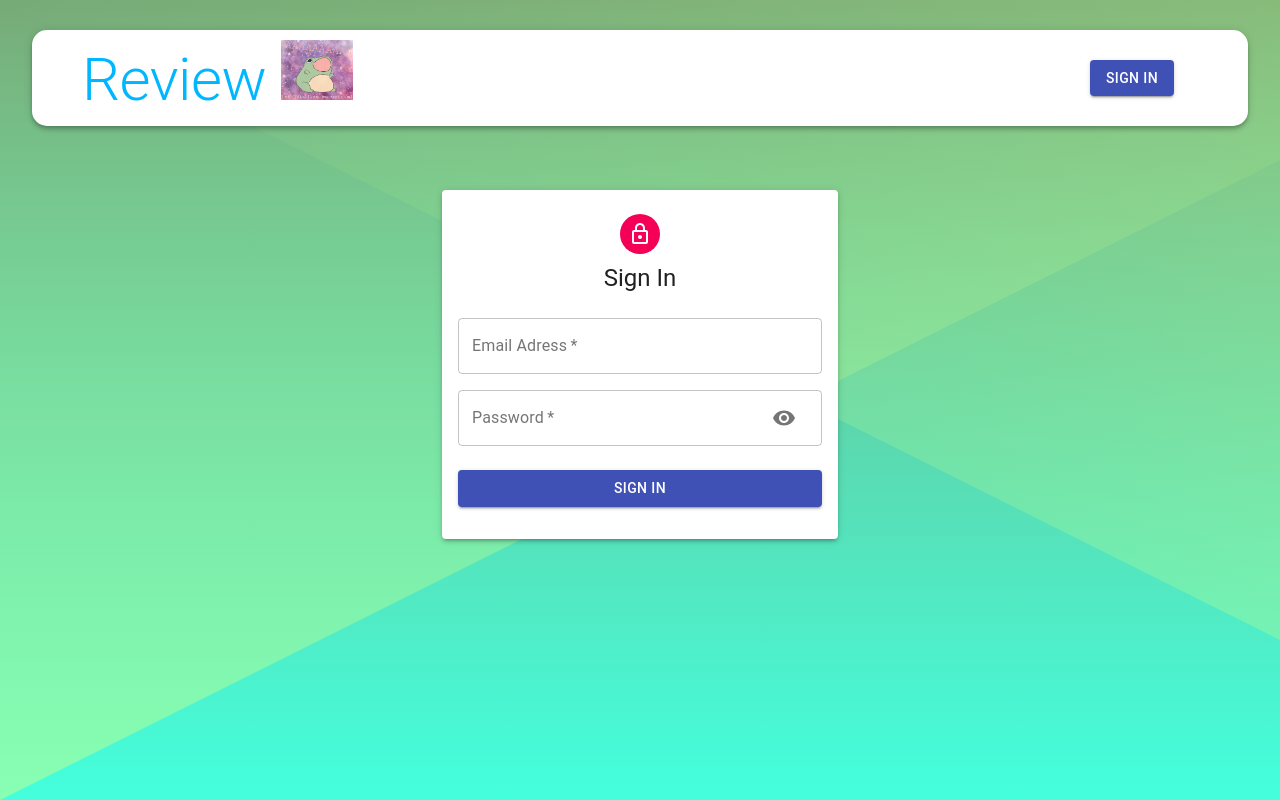
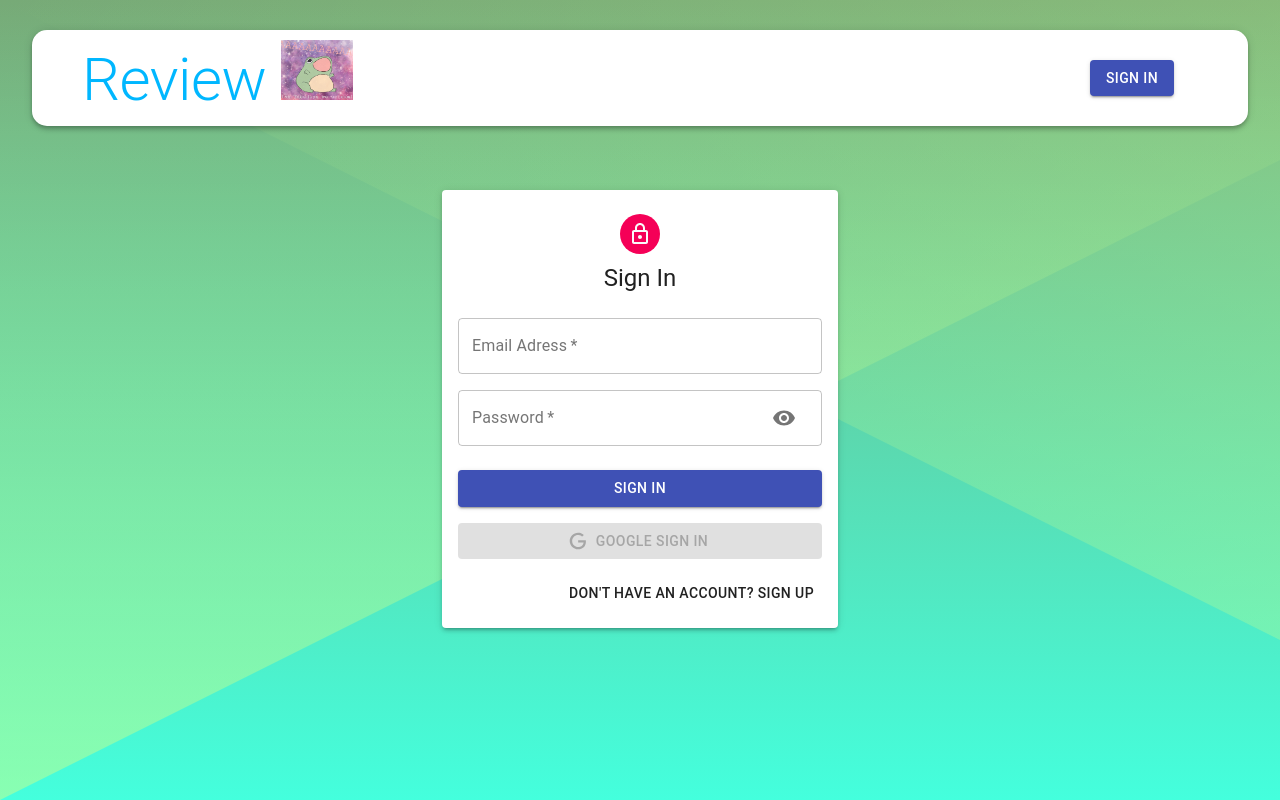
Before and after one commit to g-vega-cl/HOLDR, a React (Create React App) app in the folder client/: page /auth in a window 1280 px wide. Built offline with nearby package versions, Linux system fonts and the light colour scheme.

Commit message:
Google auth works

```diff
--- a/client/src/components/Auth/Auth.tsx
+++ b/client/src/components/Auth/Auth.tsx
@@ -1,52 +1,143 @@
-import React, {useState} from "react";
-import {Avatar, Button,Container, Paper, Grid, Typography, TextField } from '@material-ui/core';
-import LockOutlinedIcon from '@material-ui/icons/LockOutlined';
-import useStyles from './styles';
-import Input from 'components/Auth/input';
+import React, { useState } from "react";
+import {
+  Avatar,
+  Button,
+  Container,
+  Paper,
+  Grid,
+  Typography,
+} from "@material-ui/core";
+import LockOutlinedIcon from "@material-ui/icons/LockOutlined";
+import useStyles from "./styles";
+import Input from "components/Auth/input";
+import { GoogleLogin } from "react-google-login";
+import Icon from './icon.js';
+import {useDispatch} from 'react-redux';
 
 const Auth = () => {
   const classes = useStyles();
   const [showPassword, setShowPassword] = useState(false);
-  const isSignUp = false;
-  const handleSubmit =() =>{
+  const [isSignUp, setIsIsignUp] = useState(false);
+  const dispatch = useDispatch();
 
+  const handleSubmit = () => {};
+  const handleChange = () => {};
+
+  const handleShowPassword = (showPass: boolean) => {
+    showPass ? setShowPassword(showPass) : setShowPassword(!showPassword);
+  };
+
+  const switchMode = () => {
+    setIsIsignUp(!isSignUp);
+    handleShowPassword(false);
+  };
+
+  const googleSuccess = async (res: any) =>{
+    console.log("goog success ", res)
+    const result = res?.profileObj;
+    const token = res?.tokenId;
+
+    try{
+      dispatch({type:'AUTH', data: {result,token}});
+    }catch(e){
+      console.log(e)
+    }
   }
 
-  const handleChange = () =>{
-
+  const googleFailure = (error:any) =>{
+    console.log("GOOGLE FAILURE", error)
   }
 
-  const handleShowPassword = () =>{
-    setShowPassword(!showPassword);
-  }
-
-  return(
+  return (
     <Container component="main" maxWidth="xs">
-      <Paper className={classes.paper} elevation = {3}>
+      <Paper className={classes.paper} elevation={3}>
         <Avatar className={classes.avatar}>
-          <LockOutlinedIcon/>
+          <LockOutlinedIcon />
         </Avatar>
-        <Typography variant="h5">{isSignUp ? 'Sign Up' : 'Sign In'}</Typography>
+        <Typography variant="h5">{isSignUp ? "Sign Up" : "Sign In"}</Typography>
         <form className={classes.form} onSubmit={handleSubmit}>
           <Grid container spacing={2}>
             {isSignUp && (
-                <>
-                  <Input name="firstName" label="First Name" handleChange={handleChange} autoFocus half/>
-                  <Input name="firstName" label="First Name" handleChange={handleChange} half/>
-                </>
-              )}
+              <>
+                <Input
+                  name="firstName"
+                  label="First Name"
+                  handleChange={handleChange}
+                  autoFocus
+                  half
+                />
+                <Input
+                  name="firstName"
+                  label="First Name"
+                  handleChange={handleChange}
+                  half
+                />
+              </>
+            )}
 
-          <Input name="email" label="Email Adress" handleChange={handleChange} type="email"/>
-          <Input name="password" label="Password" handleChange={handleChange} type={showPassword ? "text" : "password"} handleShowPassword={handleShowPassword}/>
-          {isSignUp && <Input name="confirmPassword" label = "repeat Password" handleChange={handleChange} type="password" />}
+            <Input
+              name="email"
+              label="Email Adress"
+              handleChange={handleChange}
+              type="email"
+            />
+            <Input
+              name="password"
+              label="Password"
+              handleChange={handleChange}
+              type={showPassword ? "text" : "password"}
+              handleShowPassword={handleShowPassword}
+            />
+            {isSignUp && (
+              <Input
+                name="confirmPassword"
+                label="repeat Password"
+                handleChange={handleChange}
+                type="password"
+              />
+            )}
           </Grid>
-          <Button type = "submit" fullWidth variant="contained" color="primary" className={classes.submit}>
-            {isSignUp ? 'Sign Up' : 'Sign In'}
+          <Button
+            type="submit"
+            fullWidth
+            variant="contained"
+            color="primary"
+            className={classes.submit}
+          >
+            {isSignUp ? "Sign Up" : "Sign In"}
           </Button>
+          <GoogleLogin
+            clientId="694141851748-g1k0fjoel6cc1q316edptlsvapdmbedt.apps.googleusercontent.com"
+            render={(renderProps) => (
+              <Button
+                className={classes.googleButton}
+                color="primary"
+                fullWidth
+                onClick={renderProps.onClick}
+                disabled={renderProps.disabled}
+                startIcon={<Icon />}
+                variant="contained"
+              >
+                Google Sign In
+              </Button>
+            )}
+            onSuccess={googleSuccess}
+            onFailure={googleFailure}
+            cookiePolicy="single_host_origin"
+          />
+          <Grid container justify="flex-end">
+            <Grid item>
+              <Button onClick={switchMode}>
+                {isSignUp
+                  ? "Already have an account? Sign In"
+                  : "Don't have an account? Sign Up"}
+              </Button>
+            </Grid>
+          </Grid>
         </form>
       </Paper>
     </Container>
-  )
+  );
 };
 
 export default Auth;
--- /dev/null
+++ b/client/src/components/Auth/icon.js
@@ -0,0 +1,12 @@
+import React from 'react';
+
+const icon = () => (
+    <svg style={{ width: '20px', height: '20px' }} viewBox="0 0 24 24">
+      <path
+        fill="currentColor"
+        d="M21.35,11.1H12.18V13.83H18.69C18.36,17.64 15.19,19.27 12.19,19.27C8.36,19.27 5,16.25 5,12C5,7.9 8.2,4.73 12.2,4.73C15.29,4.73 17.1,6.7 17.1,6.7L19,4.72C19,4.72 16.56,2 12.1,2C6.42,2 2.03,6.8 2.03,12C2.03,17.05 6.16,22 12.25,22C17.6,22 21.5,18.33 21.5,12.91C21.5,11.76 21.35,11.1 21.35,11.1V11.1Z"
+      />
+    </svg>
+  );
+
+export default icon;
--- a/client/src/components/Navbar/Navbar.tsx
+++ b/client/src/components/Navbar/Navbar.tsx
@@ -1,18 +1,23 @@
-import React from "react";
+import React, {useState, useEffect} from "react";
 import { AppBar, Avatar, Button, Typography, Toolbar } from "@material-ui/core";
 import frog from "images/frog.png";
 import useStyles from "./styles";
 import { Link } from "react-router-dom";
 
+const u = {
+  result: {
+    name: "",
+    imageUrl: ""
+  },
+}
 const Navbar = () => {
   const classes = useStyles();
+  const [user, setUser] = useState(JSON.parse(localStorage.getItem('profile') || JSON.stringify(u)));
 
-  const user = {
-    result: {
-      name: "",
-      imageUrl: ""
-    },
-  };
+  console.log("usr ", user)
+
+
+
 
   const logout = () =>{
 
--- a/client/src/constants/actionTypes.ts
+++ b/client/src/constants/actionTypes.ts
@@ -3,3 +3,5 @@
 export const DELETE = 'DELETE';
 export const FETCH_ALL = 'FETCH_ALL';
 export const LIKE = 'LIKE';
+export const AUTH = 'AUTH';
+export const LOGOUT = 'LOGOUT';
--- /dev/null
+++ b/client/src/reducers/auth.ts
@@ -0,0 +1,15 @@
+import {AUTH, LOGOUT} from 'constants/actionTypes';
+
+const authReducer = (state = {authData:null}, action:any) =>{
+    switch(action.type){
+        case AUTH:
+            localStorage.setItem('profile', JSON.stringify({...action?.data}));
+            return {...state, authData: action?.data}
+        case LOGOUT:
+            return state;
+        default:
+            return state;
+    }
+}
+
+export default authReducer;
--- a/client/src/reducers/index.ts
+++ b/client/src/reducers/index.ts
@@ -1,5 +1,6 @@
 import { combineReducers } from "redux";
 
 import posts from "./posts";
+import auth from './auth';
 
-export default combineReducers({ posts });
+export default combineReducers({ posts, auth });
```
